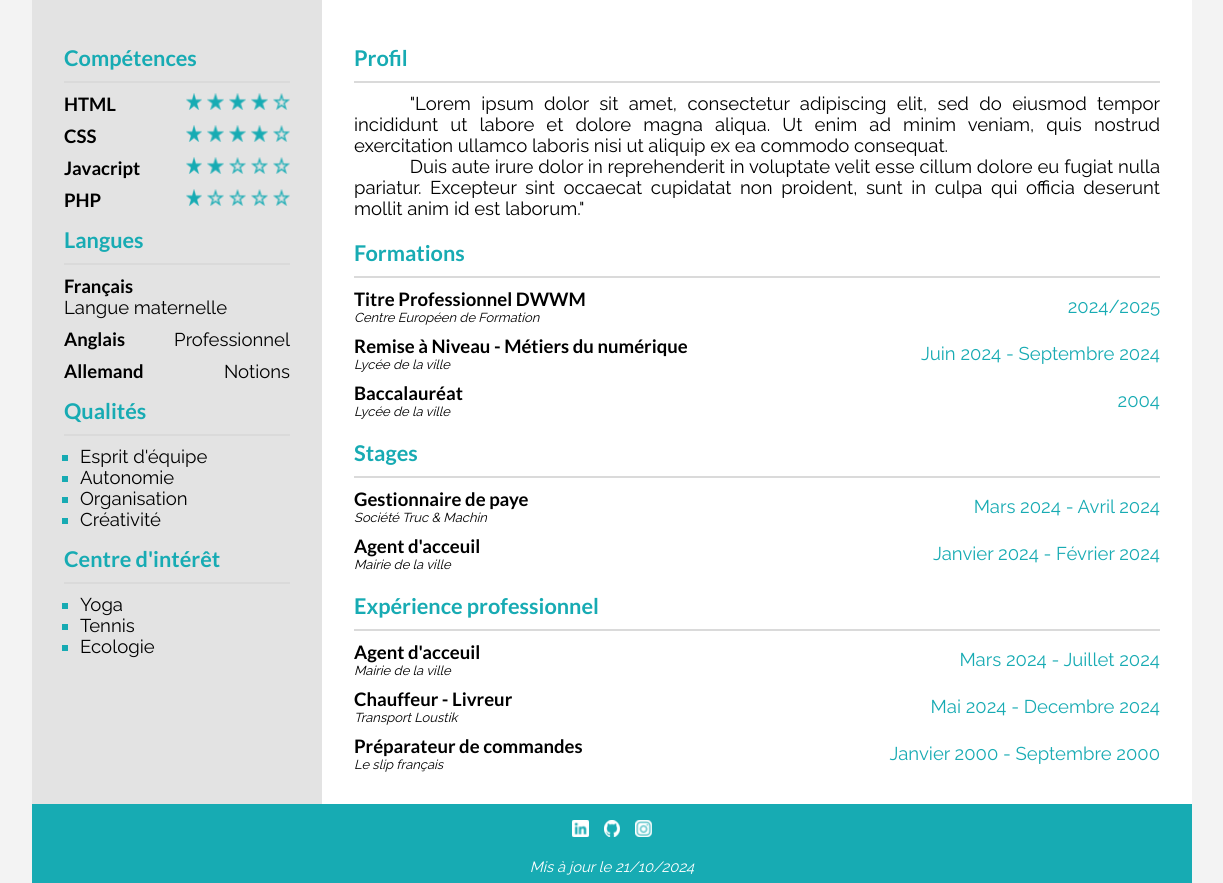
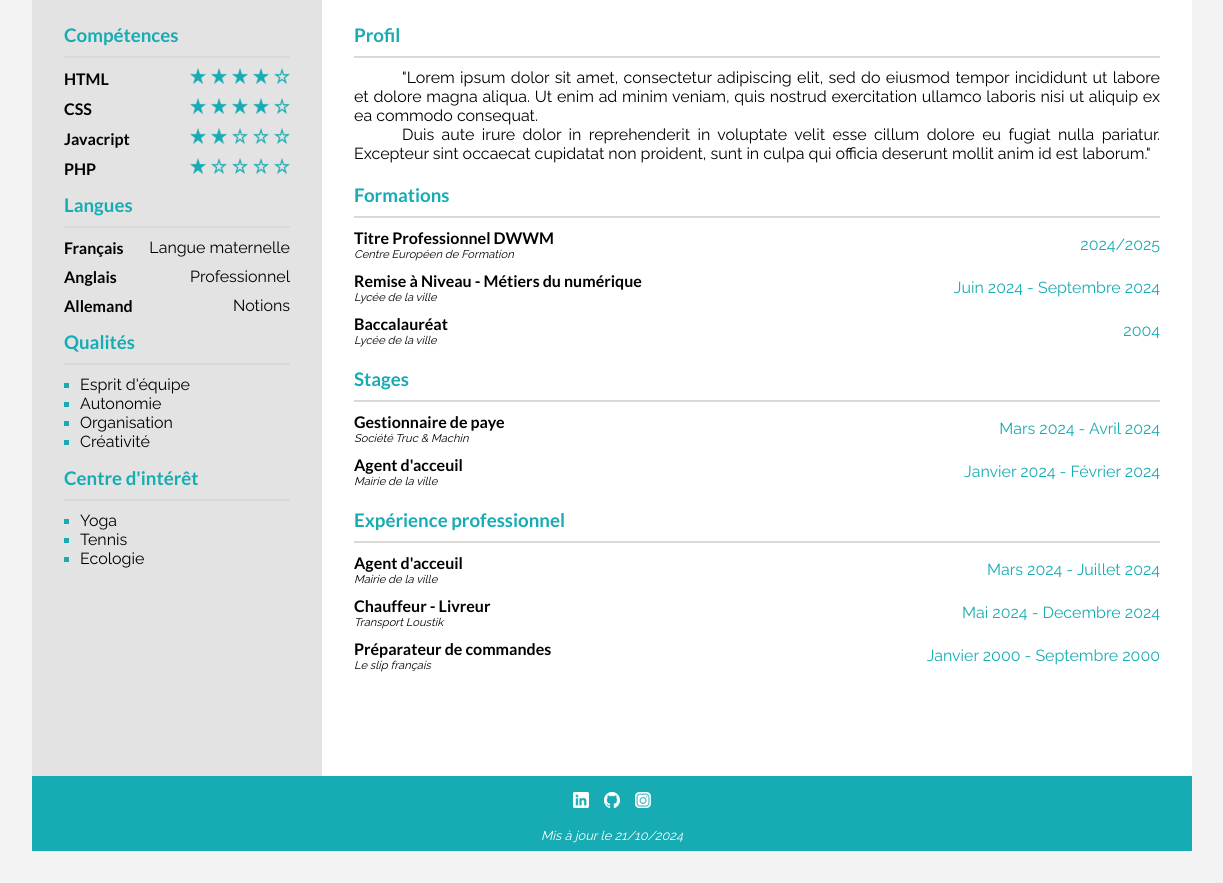
Before and after one commit to lroubaix33/CV_DEVOIR_CEF, a plain HTML site: page index.html in a window 1536 px wide. Shown: the part 239-1122 px from the top of the page, without its empty margins (156-1379 px from the left). After the commit the page ends 1090 px from the top, so only its background shows below. Drawn offline with Linux system fonts and the light colour scheme.

Commit message:
add media query font size for screen > 1300px

```diff
--- a/assets/css/style.css
+++ b/assets/css/style.css
@@ -66,6 +66,28 @@ hr {
     margin: 0;
     border: 1px solid #dadada;
     gap: 15px;
+}
+
+/*  Prevent big font on full screen,
+    Font-size and Icon adjusted to not
+    be bigger than actual 1300px width screen.
+*/
+@media (min-width: 1300px) {
+    body {
+        font-size: 1em;
+    }
+    .info_item img {
+        max-width: 16px;
+        max-height: 16px;
+    }
+    .stars img {
+        height: 16px !important;
+        width: 16px !important;
+    }
+    .social_media img {
+        height: 16px !important;
+        width: 16px !important;
+    }
 }
 /*  ----------- */
 /*  END GENERAL */
```
